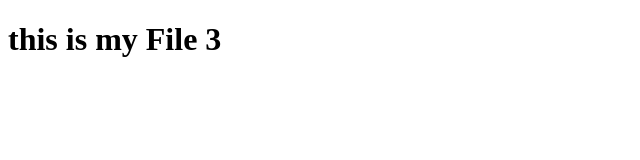
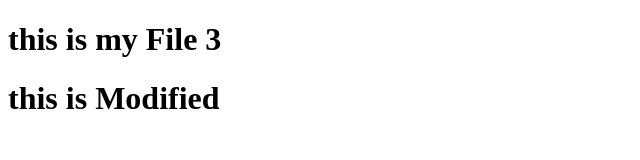
Before and after one commit to VaibhavJadhav21/RadRamRepo1, a plain HTML site: page file3.html in a window 1280 px wide. Shown: the whole page, without its empty margins (0-640 px from the left). Drawn offline with Linux system fonts and the light colour scheme.

Commit message:
modified the file3.html

```diff
--- a/file3.html
+++ b/file3.html
@@ -8,5 +8,6 @@
 </head>
 <body>
     <h1> this is my File 3</h1>
+    <h1> this is Modified</h1>
 </body>
 </html>
```
